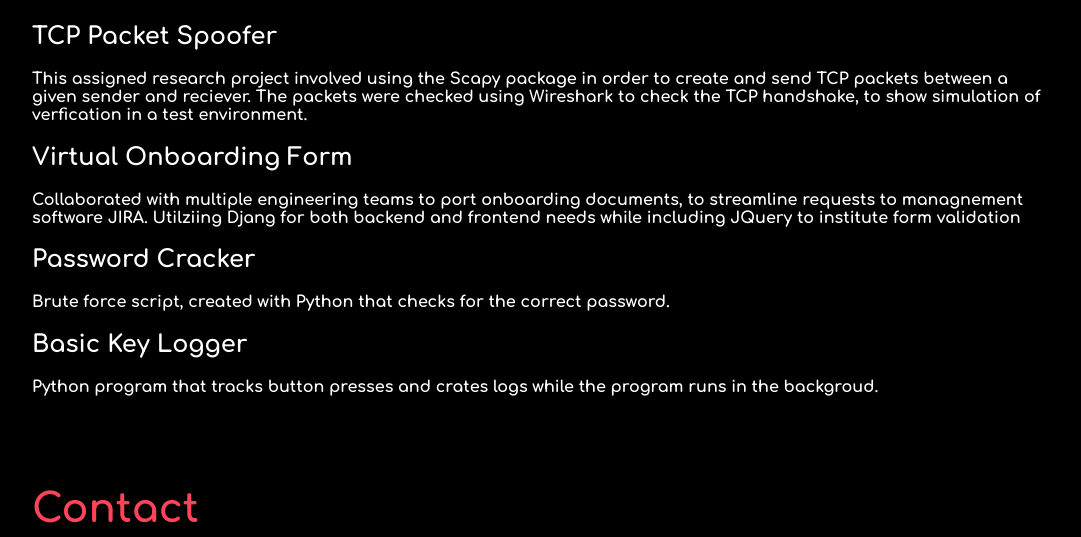
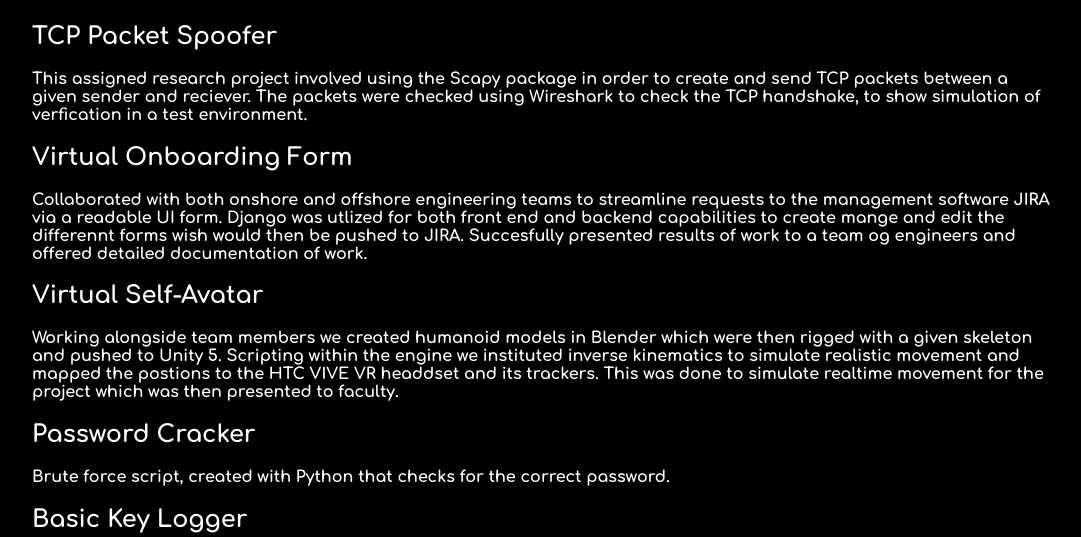
Before and after one commit to Zejima/CE, a plain HTML site: page index.html in a window 1280 px wide. Shown: the part 1422-1959 px from the top of the page, without its empty margins (96-1177 px from the left). Drawn offline with nearby package versions, Linux system fonts and the light colour scheme.

Commit message:
new project additions

```diff
--- a/index.html
+++ b/index.html
@@ -71,11 +71,15 @@
                 <!-- <button class="btn_one">visit project</button> -->
                 </div>
 
-				<div class="project">
+		<div class="project">
                  <h2>Virtual Onboarding Form</h2>
-                 <div>Collaborated with multiple engineering teams to port onboarding documents, to streamline requests to managnement software JIRA. Utilziing Djang for both backend and frontend needs while including  JQuery to institute form validation</div>
+                 <div>Collaborated with both onshore and offshore engineering teams to streamline requests to the management software JIRA via a readable UI form. Django was utlized for both front end and backend capabilities to create mange and edit the differennt forms wish would then be pushed to JIRA. Succesfully presented results of work to a team og engineers and offered detailed documentation of work.</div>
                 <!-- <button class="btn_one">visit project</button>-->
                 </div>
+				<div class="project">
+                 <h2>Virtual Self-Avatar</h2>
+                 <div> Working alongside team members we created humanoid models in Blender which were then rigged with a given skeleton and pushed to Unity 5. Scripting within the engine we instituted inverse kinematics to simulate realistic movement and mapped the postions to the HTC VIVE VR headdset and its trackers. This was done to simulate realtime movement for the project which was then presented to faculty.
+                 </div>
 
                 <div class="project">
                  <h2>Password Cracker</h2>
```
